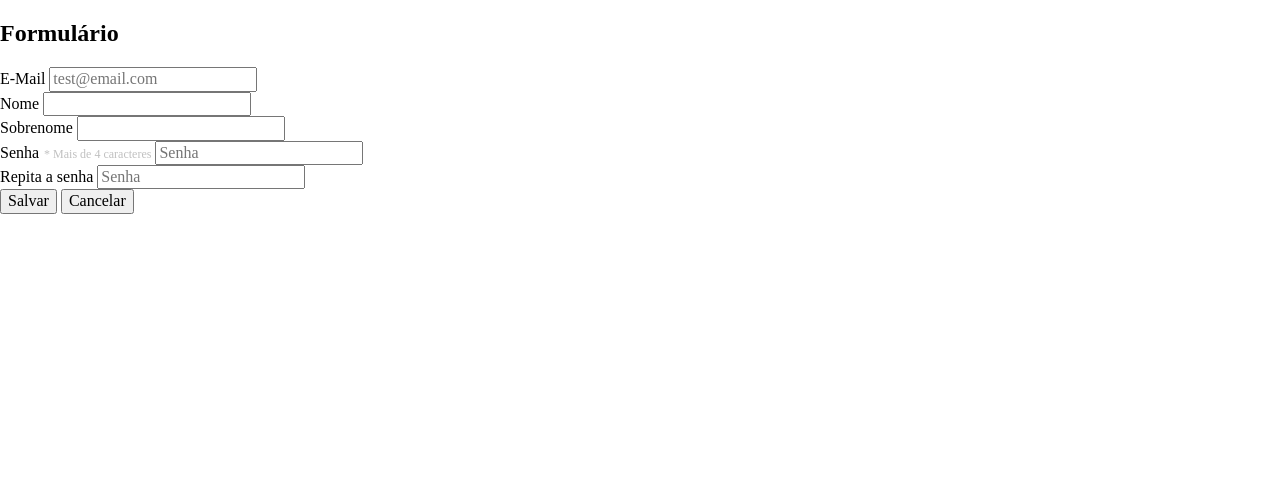
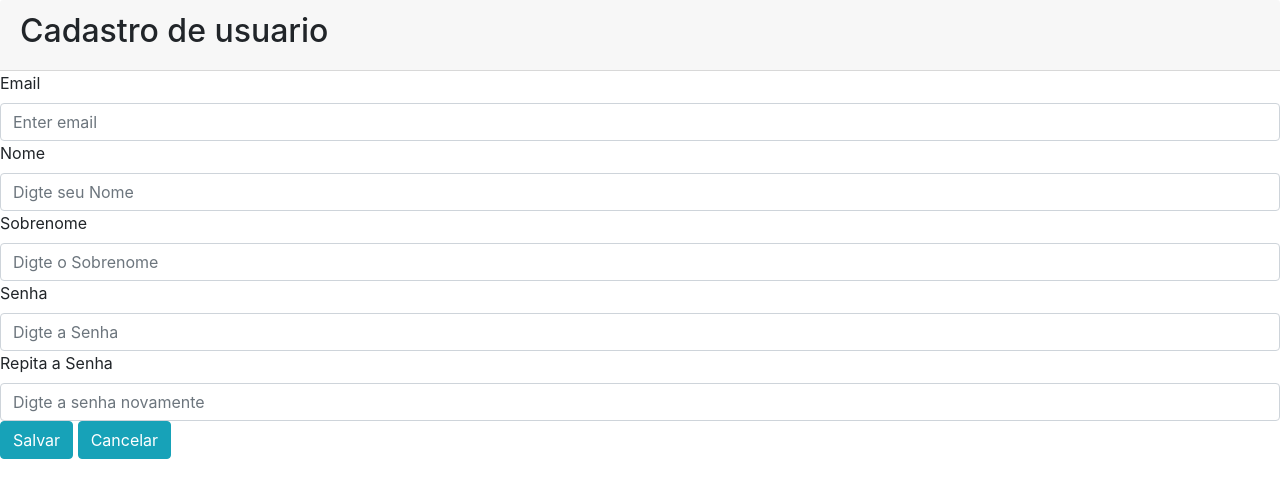
Before and after one commit to Wellington475/samples, a PHP site: page / in a window 1280 px wide. Shown: the top 498 px of the page. Run offline with PHP 8.4, Linux system fonts and the light colour scheme; some libraries are stand-ins or nearby versions.

Commit message:
creating form validation class

```diff
--- /dev/null
+++ b/php/workshop/Cad.class.php
@@ -0,0 +1,155 @@
+<?php
+
+
+/**
+ *
+ */
+class Cad{
+
+	private $data, $media, $pattern,$content, $alert,$json;
+
+	function __construct(){
+
+		$this->media = 'media/';
+		$this->pattern = "/([a-zA-Z0-9\\_\\-\\.]+)\@([a-zA-Z0-9\\-]+)\.(com|com\\.br)/";
+		$this->data = array(strip_tags(filter_input(INPUT_POST, 'email',      FILTER_SANITIZE_STRING)),
+         strip_tags(filter_input(INPUT_POST, 'name',       FILTER_SANITIZE_STRING)),
+         strip_tags(filter_input(INPUT_POST, 'surname',    FILTER_SANITIZE_STRING)),
+         strip_tags(filter_input(INPUT_POST, 'password',   FILTER_SANITIZE_STRING)),
+         strip_tags(filter_input(INPUT_POST, 're-password',FILTER_SANITIZE_STRING)));
+
+
+
+
+
+	}
+
+	public function _Validade_input(){
+
+
+		   $this->content = '';
+		   $fields = array('email', 'name', 'surname', 'password', 're-password', 'submit');
+
+
+
+         foreach ($this->data as $key => $value) {
+
+
+
+            if(strlen($value) < 3) {
+
+				$this->alert = '<div class="alert alert-danger" role="alert">
+                         '.$fields[$key].' precisa ter mais que 3 caracteres.
+                         </div>';
+
+			}
+			if(empty($value)) {
+				$this->alert = '<div class="alert alert-danger" role="alert">
+                         '.$fields[$key].' Não pode ficar vazio.
+                         </div>';
+
+			}
+			if(!$fields[$key]) {
+
+                    echo $fields[$key];
+
+
+
+				$this->alert = '<div class="alert alert-danger" role="alert">
+                         '.$fields[$key].' não existe.
+                         </div>';
+
+			}
+
+
+
+		}
+
+    if($this->data[3] != $this->data[4]){    //(bool)preg_match($pattern, $this->email)) {
+
+          $this->alert = '<div class="alert alert-danger" role="alert">
+                         As senhas não conferem.
+                         </div>';
+
+
+
+        }
+
+        $var = preg_match($this->pattern, $this->data[0]);
+        if($var == 0){
+
+            $this->alert = '<div class="alert alert-danger" role="alert">
+                       Email incorreto.
+                        </div>';
+
+        }
+
+
+
+        return $this->alert;
+
+}
+
+      public function _cadastrar_user($submit=null){
+
+
+     if($this->alert == null):
+
+      if($submit == "cadastrar"):
+
+      $this->content = array('EMAIL:'=>$this->data[0],
+                         'NOME:'=>$this->data[1],
+                         'SOBRENOME:'=>$this->data[2],
+                         'PASSWORD:'=>$this->data[3],
+                         'RE-PASSWORD'=>$this->data[4]);
+
+      $this->json = json_encode($this->content);
+
+      $filename = $this->media.uniqid();
+      $filename .= '.json';
+
+      $file_user = fopen($filename, 'a+');
+      fwrite($file_user, $this->json);
+      fclose($file_user);
+
+
+      $this->alert = '<script>
+                       var email = '.$this->data[0].'
+                       var nome = '.$this->data[1].'
+                       var sobrenome = '.$this->data[2].'
+                       </script>';
+
+
+
+      //$this->alert = "<meta HTTP-EQUIV='refresh' CONTENT='3;URL=".$_SERVER['PHP_SELF']."'>";
+
+      elseif($submit == "cancelar"):
+
+      $this->alert= '<script type="text/javascript">
+                     window.parent.document.formulario.reset();
+                     </script>';
+
+    endif;
+
+    endif;
+
+    return $this->alert;
+
+
+}
+
+
+
+
+      public function _set_erro(){
+      	$this->_Validade_input();
+      	$this->_cadastrar_user();
+
+
+      return $this->alert;
+
+
+      }
+
+
+}
--- a/php/workshop/index.php
+++ b/php/workshop/index.php
@@ -1,64 +1,59 @@
+<?php
+require_once("Cad.class.php");
+
+$botao = strip_tags(filter_input(INPUT_POST, 'submit',FILTER_SANITIZE_STRING));
+
+if($botao):
+$cadastro = new Cad();
+$recebe = $cadastro->_cadastrar_user($botao);
+$erro=$cadastro->_set_erro();
+
+endif;
+
+?>
 <!DOCTYPE html>
 <html>
 	<head>
 		<meta http-equiv="Content-Type" content="text/html; charset=utf-8" />
-		<title>Formulário :)</title>
+		<title>Formulário Cadastro de Usuario</title>
 		<meta name="viewport" content="width=device-width, initial-scale=1">
-		<link href="//fonts.googleapis.com/css?family=Raleway:400,300,600" rel="stylesheet" type="text/css">
-		<link rel="stylesheet" href="static/css/normalize.css">
-		<link rel="stylesheet" href="static/css/skeleton.css">
-		<style type="text/css">
-			label span {
-				color: silver;
-				font-size: 12px;
-				padding-left: 5px;
-			}
-		</style>
+		<link href="https://fonts.googleapis.com/css?family=Montserrat" rel="stylesheet">
+		<link rel="stylesheet" href="https://stackpath.bootstrapcdn.com/bootstrap/4.1.2/css/bootstrap.min.css" integrity="sha384-Smlep5jCw/wG7hdkwQ/Z5nLIefveQRIY9nfy6xoR1uRYBtpZgI6339F5dgvm/e9B" crossorigin="anonymous">
+		<link rel="stylesheet" type="text/css" href="style.css">
 	</head>
 	<body>
-		<div class="container">
-			<div class="eleven">
-				<div class="row">
-					<h2>Formul&aacute;rio</h2>
-				</div>
+
+
+			<div class="card-header">
+				<h2 class="">Cadastro de usuario</h2>
 			</div>
-			<div class="eleven">
-				<form name="formulario" method="post" action="save.php" target="loaderframe">
-					<div class="row">
-						<div class="eleven">
-							<label for="email">E-Mail</label>
-							<input name="email" class="u-full-width" placeholder="test@email.com" id="email" type="email">
-						</div>
-					</div>
-					<div class="row">
-						<div class="six columns">
-							<label for="name">Nome</label>
-							<input name="name" class="u-full-width" id="name" type="text">
-						</div>
-						<div class="six columns">
-							<label for="surname">Sobrenome</label>
-							<input name="surname" class="u-full-width" id="surname" type="text">
-						</div>
-					</div>
-					<div class="row">
-						<div class="six columns">
-							<label for="senha">Senha<span>* Mais de 4 caracteres</span></label>
-							<input name="password" class="u-full-width" placeholder="Senha" id="senha" type="password">
-						</div>
-						<div class="six columns">
-							<label for="re-senha">Repita a senha</label>
-							<input name="re-password" class="u-full-width" placeholder="Senha" id="re-senha" type="password">
-						</div>
-					</div>
-					<input class="button-primary" value="Salvar" type="submit">
-					<input class="button" value="Cancelar" type="reset">
+			<div class="contener-form">
+				<?php
+
+                   if(isset($erro)):
+
+                   	echo $erro;
+
+                   endif;
+				?>
+				<form name="formulario" method="post" action="" target="loaderframe" id="formulario">
+					<label for="email" class="label">Email</label>
+					<input type="email" name="email" class="form-control" placeholder="Enter email" id="email" required>
+					<label for="nome" class="label">Nome</label>
+					<input type="name" name="name" class="form-control" placeholder="Digte seu Nome" id="name"required=>
+					<label for="sobrenome" class="label">Sobrenome</label>
+					<input type="surname" name="surname" class="form-control" placeholder="Digte o Sobrenome" id="surname" required>
+					<label for="senha" class="label">Senha</label>
+					<input type="password" name="password" class="form-control" placeholder="Digte a Senha" id="password" required>
+					<label for="re-senha" class="label">Repita a Senha</label>
+					<input type="password" name="re-password" class="form-control" placeholder="Digte a senha novamente" id="re-password" required>
+					<button class="btn btn-info" type="submit" name="submit" value="cadastrar">Salvar</button>
+					<button class="btn btn-info" type="reset" name="submit" value="cancelar">Cancelar</button>
 				</form>
+
 			</div>
-			<div class="eleven">
-				<div class="row">
-					<iframe src="" name="loaderframe" frameborder="0" width="100%" height="200px"></iframe>
-				</div>
-			</div>
-		</div>
+			<script src="https://ajax.googleapis.com/ajax/libs/jquery/3.3.1/jquery.min.js"></script>
+			<script type="text/javascript" src="script.js"></script>
+
 	</body>
 </html>
--- /dev/null
+++ b/php/workshop/script.js
@@ -0,0 +1,7 @@
+ if(email == undefined)
+
+console.log('Não definida');
+
+else
+
+console.log('Definida');
```
Also changed, not shown: php/workshop/save.php (+27 -9 lines), README.md, php/workshop/media/screenshot.png (added).
